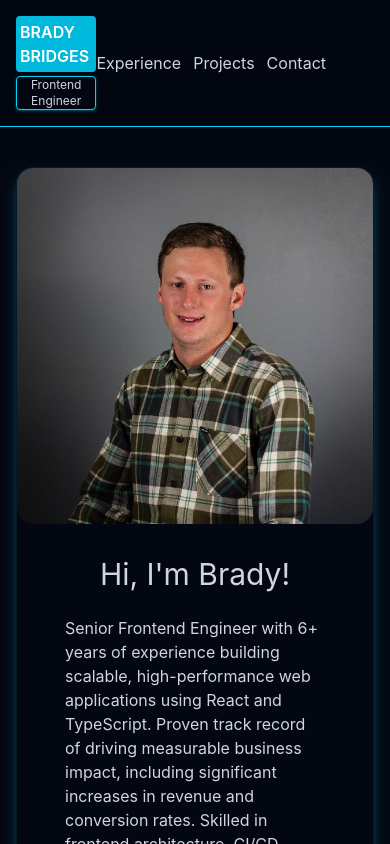
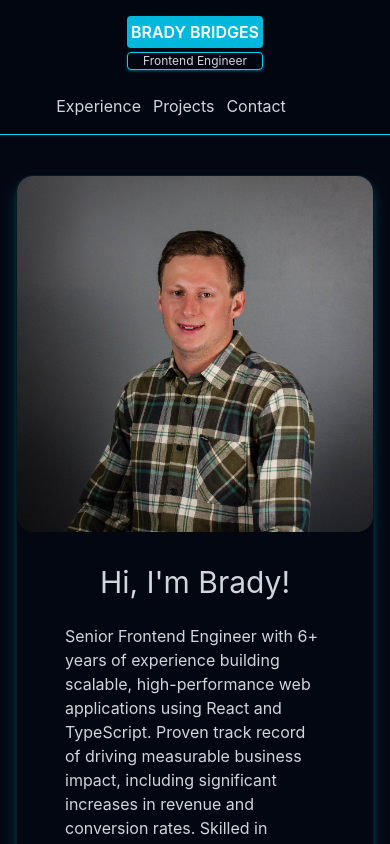
Before and after one commit to bradybridges/svelte-portfolio, a SvelteKit app: page / in a window 390 px wide. Shown: the top 844 px of the page. Built offline with nearby package versions, Linux system fonts and the light colour scheme; no server answers; some icons are missing.

Commit message:
ui: improve header mobile layout

```diff
--- a/src/routes/+layout.svelte
+++ b/src/routes/+layout.svelte
@@ -27,7 +27,7 @@
 <div class="text-gray-300">
 	<header
 		class={[
-			'sticky top-0 z-10 flex items-center justify-between border-b border-b-cyan-400 bg-gray-950/95 p-4 transition-transform duration-300',
+			'sticky top-0 z-10 flex flex-col md:flex-row items-center gap-6 md:gap-0 justify-between border-b border-b-cyan-400 bg-gray-950/95 p-4 transition-transform duration-300',
 			hidden && '-translate-y-full'
 		]}
 		class:header-hidden={hidden}
```
